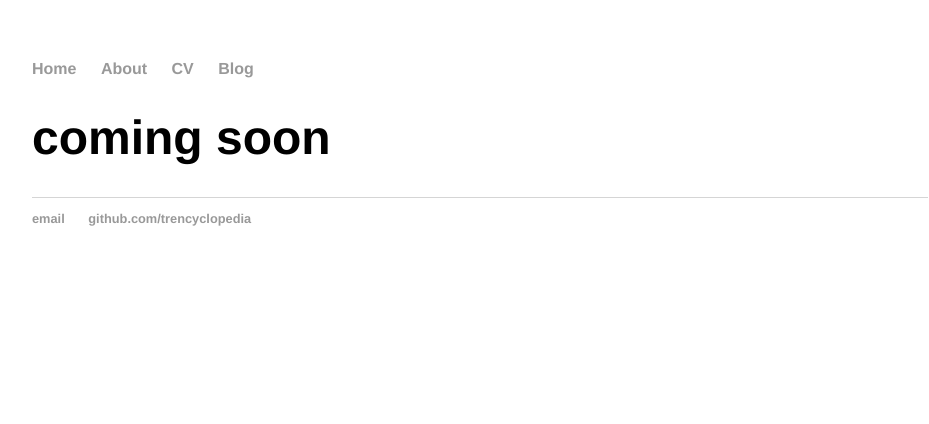
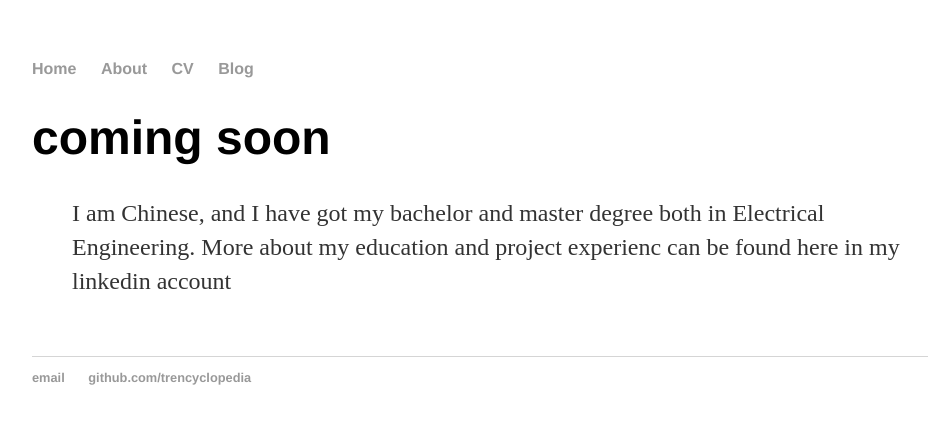
Before and after one commit to trencyclopedia/trencyclopedia.github.io, a Jekyll site: the page built from about/index.html, in a window 1280 px wide. Shown: the top 424 px of the page, without its empty margins (160-1089 px from the left). Built offline with Jekyll 4.4.1, drawn with Linux system fonts in a browser that asks for light colours.

Commit message:
Update index.html

```diff
--- a/about/index.html
+++ b/about/index.html
@@ -5,4 +5,8 @@ title: coming soon
 	<h1>{{ page.title }}</h1>
 	<ul class="about">
 
+	<p> I am Chinese, and I have got my bachelor and master degree both in Electrical Engineering.
+	 More about my education and project experienc can be found here in my linkedin account</p>
+	<br>
+
 	</ul>
```
